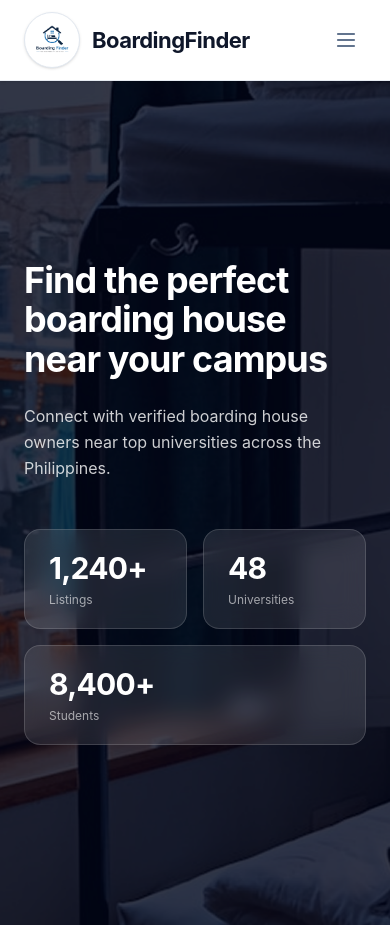
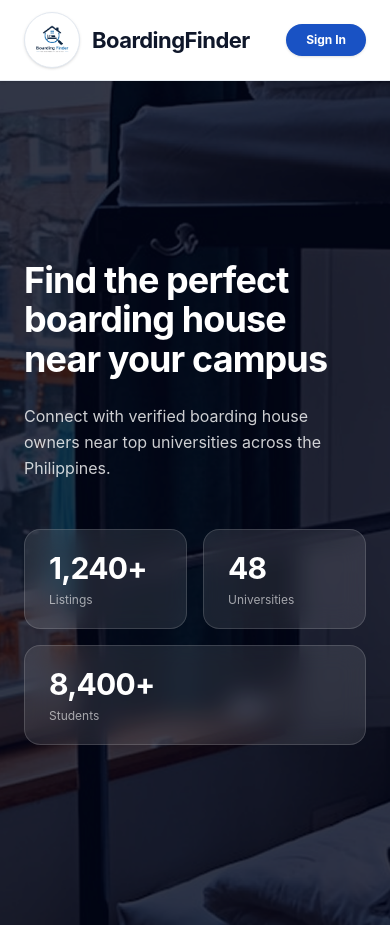
Before and after one commit to fazilmuhammad20020719-ai/boarding_finder-Front-end, a React app: page / in a window 390 px wide. Built offline with nearby package versions, Linux system fonts and the light colour scheme; the HTML template or start-up script is replaced by a standard one.

Commit message:
Hide navigation links in Navbar prior to user login

```diff
--- a/src/components/Navbar.jsx
+++ b/src/components/Navbar.jsx
@@ -37,6 +37,7 @@ const Navbar = ({ isLoggedIn = false, onLogout, likedCount = 2, activeTab = 'sea
           </Link>
 
           {/* Desktop Navigation Links */}
+          {isLoggedIn && (
             <div className="hidden lg:flex items-center gap-2">
               <Link to="/home" className={getLinkClass('home')}>
                 Home
@@ -54,6 +55,7 @@ const Navbar = ({ isLoggedIn = false, onLogout, likedCount = 2, activeTab = 'sea
                 Contact us
               </Link>
             </div>
+          )}
 
           {/* User Actions & Mobile Hamburger */}
           <div className="flex items-center gap-4 sm:gap-5">
@@ -128,13 +130,14 @@ const Navbar = ({ isLoggedIn = false, onLogout, likedCount = 2, activeTab = 'sea
             ) : (
               <Link
                 to="/login"
-                className="hidden sm:inline-block px-6 py-2.5 bg-[#1952c4] hover:bg-[#1546a8] text-white font-bold text-sm rounded-full transition-all shadow-sm"
+                className="inline-block px-5 py-2 sm:px-6 sm:py-2.5 bg-[#1952c4] hover:bg-[#1546a8] text-white font-bold text-xs sm:text-sm rounded-full transition-all shadow-sm"
               >
                 Sign In
               </Link>
             )}
 
             {/* Hamburger Button for Mobile */}
+            {isLoggedIn && (
               <button
                 onClick={() => setIsMobileMenuOpen(!isMobileMenuOpen)}
                 className="lg:hidden p-2 rounded-xl text-slate-500 hover:bg-slate-100 hover:text-slate-700 transition-all cursor-pointer border-none bg-transparent"
@@ -147,13 +150,14 @@ const Navbar = ({ isLoggedIn = false, onLogout, likedCount = 2, activeTab = 'sea
                   )}
                 </svg>
               </button>
+            )}
 
           </div>
         </div>
       </div>
 
       {/* ===== MOBILE NAVIGATION DROPDOWN ===== */}
-      {isMobileMenuOpen && (
+      {isLoggedIn && isMobileMenuOpen && (
         <div className="lg:hidden absolute top-20 left-0 w-full bg-white border-b border-[#e2e8f0] shadow-lg py-4 px-6 z-40 animate-slideDown">
           <div className="flex flex-col gap-4">
             <Link
```
Lines whose indentation alone changed are shown as unchanged.
